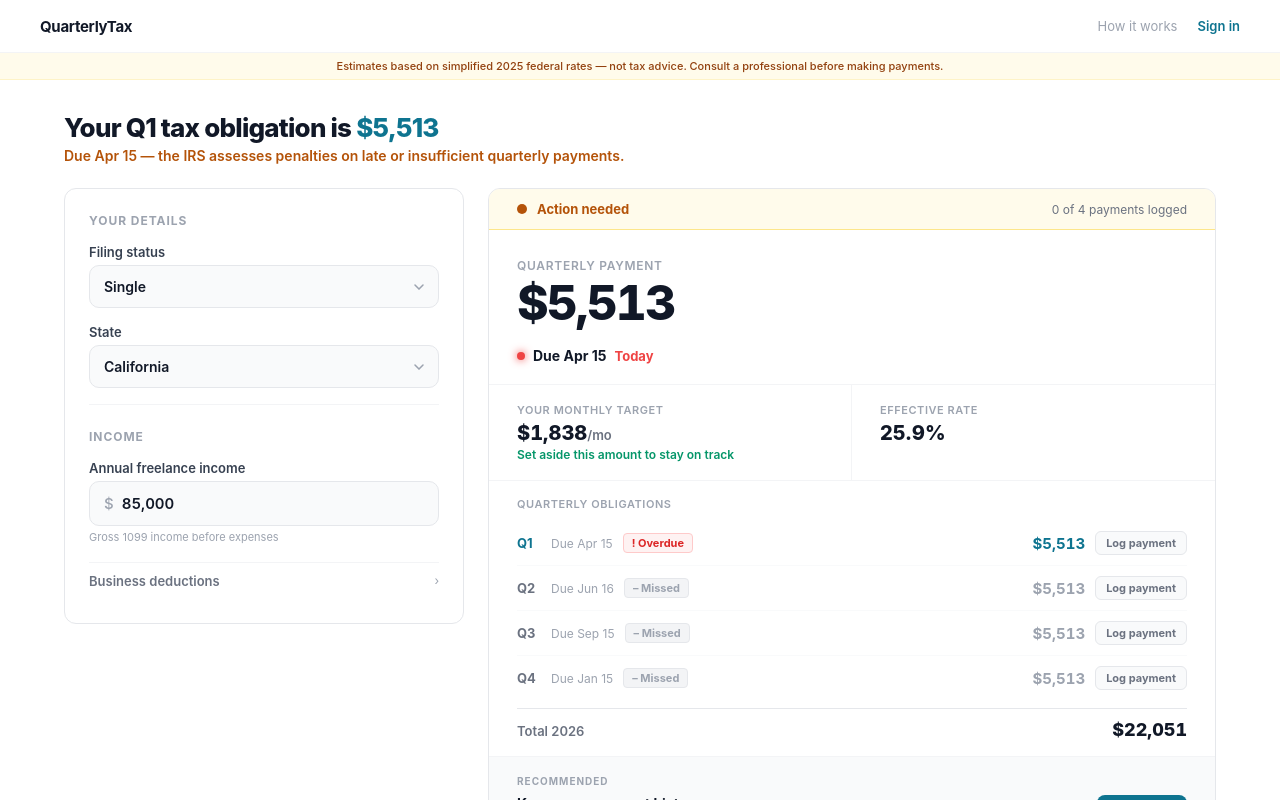
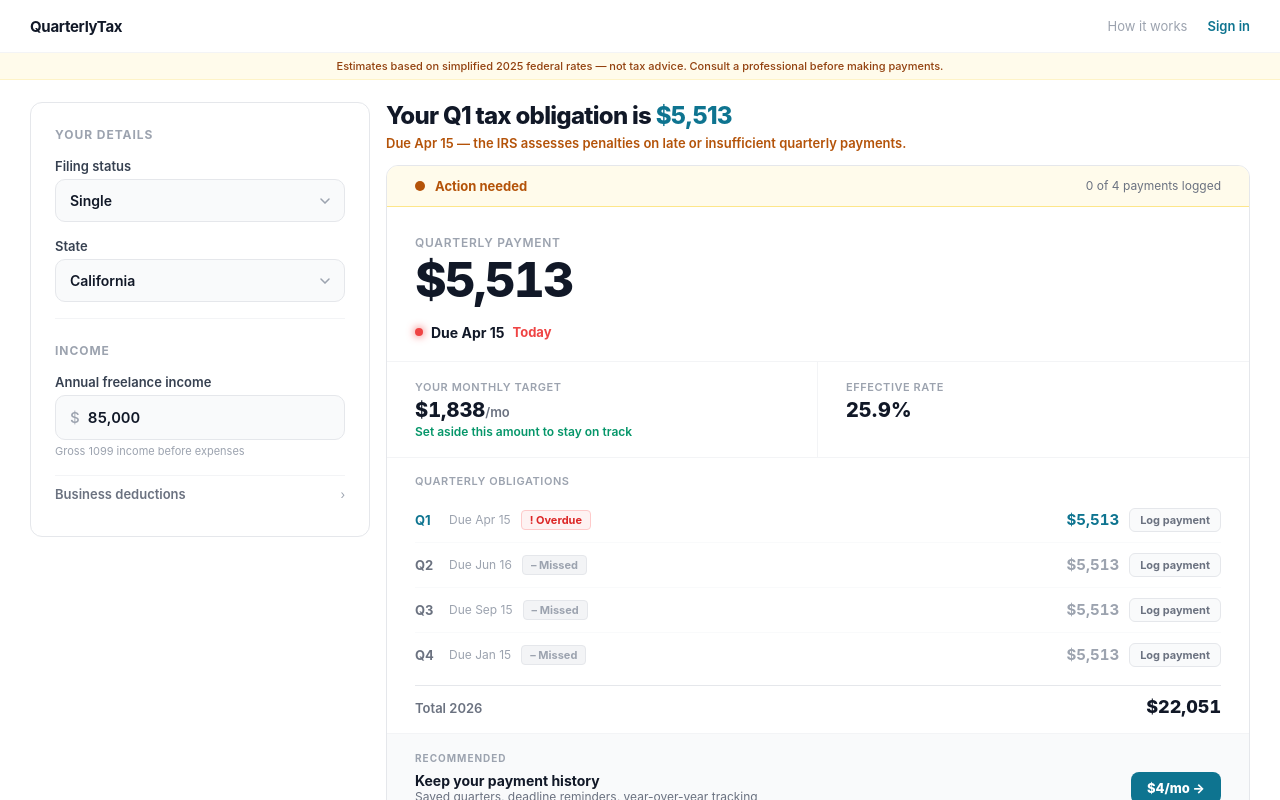
Before and after one commit to Tnellyy/Quarterlytax, a React (Vite) app: page / in a window 1280 px wide. Shown: the top 800 px of the page. Built offline with nearby package versions, Linux system fonts and the light colour scheme.

Commit message:
Update App.jsx

```diff
--- a/src/App.jsx
+++ b/src/App.jsx
@@ -42,8 +42,8 @@ export default function App() {
       `}</style>
 
       {/* NAV */}
-      <nav style={{ borderBottom: "1px solid #f3f4f6", padding: "0 24px" }}>
-        <div style={{ maxWidth: 1200, margin: "0 auto", display: "flex", alignItems: "center", justifyContent: "space-between", height: 52 }}>
+      <nav style={{ borderBottom: "1px solid #f3f4f6", padding: "0 30px" }}>
+        <div style={{ maxWidth: 1360, margin: "0 auto", display: "flex", alignItems: "center", justifyContent: "space-between", height: 52 }}>
           <span style={{ fontSize: 15, fontWeight: 700, letterSpacing: "-.02em" }}>QuarterlyTax</span>
           <div style={{ display: "flex", gap: 20, alignItems: "center" }}>
             <span style={{ fontSize: 13, color: "#9ca3af", cursor: "pointer" }}>How it works</span>
@@ -53,41 +53,57 @@ export default function App() {
       </nav>
 
       {/* DISCLAIMER */}
-      <div style={{ borderBottom: "1px solid #fef3c7", background: "#fffbeb", padding: "6px 24px", fontSize: 11, color: "#92400e", textAlign: "center", fontWeight: 500 }}>
+      <div style={{ borderBottom: "1px solid #fef3c7", background: "#fffbeb", padding: "6px 30px", fontSize: 11, color: "#92400e", textAlign: "center", fontWeight: 500 }}>
         Estimates based on simplified 2025 federal rates — not tax advice. Consult a professional before making payments.
       </div>
 
-      {/* MAIN */}
-      <div style={{ flex: 1, maxWidth: 1200, margin: "0 auto", width: "100%", padding: "32px 24px" }}>
+      {/* MAIN — wider shell, tighter top padding */}
+      <div style={{ flex: 1, maxWidth: 1360, margin: "0 auto", width: "100%", padding: "22px 30px" }}>
 
-        {/* FIX #1: DEFINITIVE HEADLINE — not "likely" or "estimated" */}
-        <div style={{ marginBottom: 24 }}>
-          <h1 style={{ fontSize: 26, fontWeight: 800, letterSpacing: "-.03em", color: "#111827", lineHeight: 1.2, marginBottom: 4 }}>
+        {/* TWO-COLUMN: 340px left control panel + dominant right surface */}
+        <div className="qt-hero" style={{ display: "flex", gap: 16, alignItems: "flex-start" }}>
+
+          {/* LEFT: compact control panel, content-height, no header */}
+          <div className="qt-left" style={{ width: 340, flexShrink: 0 }}>
+            <TaxInputs
+              income={income} setIncome={setIncome}
+              state={state} setState={setState}
+              status={status} setStatus={setStatus}
+              deductions={deductions} setDeductions={setDeductions}
+              showDeductions={showDeductions} setShowDeductions={setShowDeductions}
+            />
+          </div>
+
+          {/* RIGHT: product surface with header zone */}
+          <div className="qt-right" style={{ flex: 1, minWidth: 0 }}>
+
+            {/* RIGHT-COLUMN HEADER ZONE — headline lives here, not above both columns */}
+            <div style={{ marginBottom: 14 }}>
+              <h1 style={{ fontSize: 24, fontWeight: 800, letterSpacing: "-.03em", color: "#111827", lineHeight: 1.2, marginBottom: 4 }}>
                 {hasIncome
                   ? <>Your {nd.quarter} tax obligation is <span style={{ color: "#0e7490" }}>{formatUSD(result.quarterlyPayment)}</span></>
                   : "Enter your income to see your tax obligation"
                 }
               </h1>
-          {/* FIX #2: CONSEQUENCE LINE — IRS penalty reference */}
               {hasIncome
-            ? <p style={{ fontSize: 14, color: "#b45309", fontWeight: 600 }}>Due {nd.due} — the IRS assesses penalties on late or insufficient quarterly payments.</p>
-            : <p style={{ fontSize: 14, color: "#6b7280" }}>Federal + state + self-employment tax, calculated in real time.</p>
+                ? <p style={{ fontSize: 13, color: "#b45309", fontWeight: 600 }}>Due {nd.due} — the IRS assesses penalties on late or insufficient quarterly payments.</p>
+                : <p style={{ fontSize: 13, color: "#6b7280" }}>Federal + state + self-employment tax, calculated in real time.</p>
               }
             </div>
 
-        <div className="qt-hero" style={{ display: "flex", gap: 24, alignItems: "flex-start" }}>
-          <div className="qt-left" style={{ width: 400, flexShrink: 0 }}>
-            <TaxInputs income={income} setIncome={setIncome} state={state} setState={setState}
-              status={status} setStatus={setStatus} deductions={deductions} setDeductions={setDeductions}
-              showDeductions={showDeductions} setShowDeductions={setShowDeductions} />
-          </div>
-          <div className="qt-right" style={{ flex: 1, minWidth: 0 }}>
-            <ResultsPanel result={result} paidQuarters={paidQuarters} onTogglePaid={togglePaid} onTrack={() => setShowModal(true)} />
+            {/* RESULTS PANEL */}
+            <ResultsPanel
+              result={result}
+              paidQuarters={paidQuarters}
+              onTogglePaid={togglePaid}
+              onTrack={() => setShowModal(true)}
+            />
           </div>
         </div>
       </div>
 
-      <div style={{ borderTop: "1px solid #f3f4f6", padding: "14px 24px", textAlign: "center", fontSize: 11, color: "#9ca3af" }}>
+      {/* FOOTER */}
+      <div style={{ borderTop: "1px solid #f3f4f6", padding: "14px 30px", textAlign: "center", fontSize: 11, color: "#9ca3af" }}>
         Not tax advice. Simplified 2025 rates. © {new Date().getFullYear()} QuarterlyTax
       </div>
 
```
Lines whose indentation alone changed are shown as unchanged.
